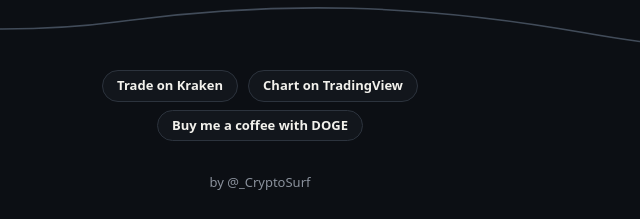
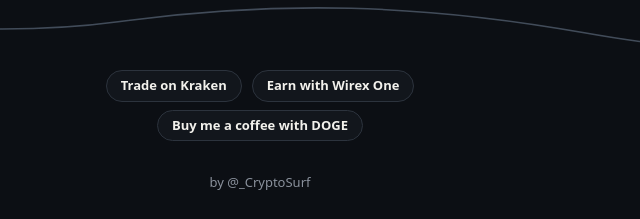
Before and after one commit to surfcharts/surfcharts.github.io, a plain HTML site: page index.html in a window 1280 px wide. Shown: the part 1604-1823 px from the top of the page, 380-1020 px from the left. Drawn offline with Linux system fonts and the light colour scheme; no server answers.

Commit message:
Swap TradingView link for Wirex One

```diff
--- a/index.html
+++ b/index.html
@@ -142,7 +142,7 @@
   <div class="links-row" role="group" aria-label="Links">
     <span class="links-pair">
       <a class="pill" href="https://proinvite.kraken.com/9f1e/mo7cks8b" target="_blank" rel="noopener sponsored">Trade on Kraken</a>
-      <a class="pill" href="https://www.tradingview.com/pricing/?share_your_love=Crypto_Surf" target="_blank" rel="noopener sponsored">Chart on TradingView</a>
+      <a class="pill" href="https://wirex.onelink.me/gi8H/referral?deep_link_sub1=referral_code:0x8b3B5D118139EA42e2405D8b231E3844BC98f1E8" target="_blank" rel="noopener sponsored">Earn with Wirex One</a>
     </span>
     <a class="pill" href="https://www.mydoge.com/Surf" target="_blank" rel="noopener">Buy me a coffee with DOGE</a>
   </div>
```
